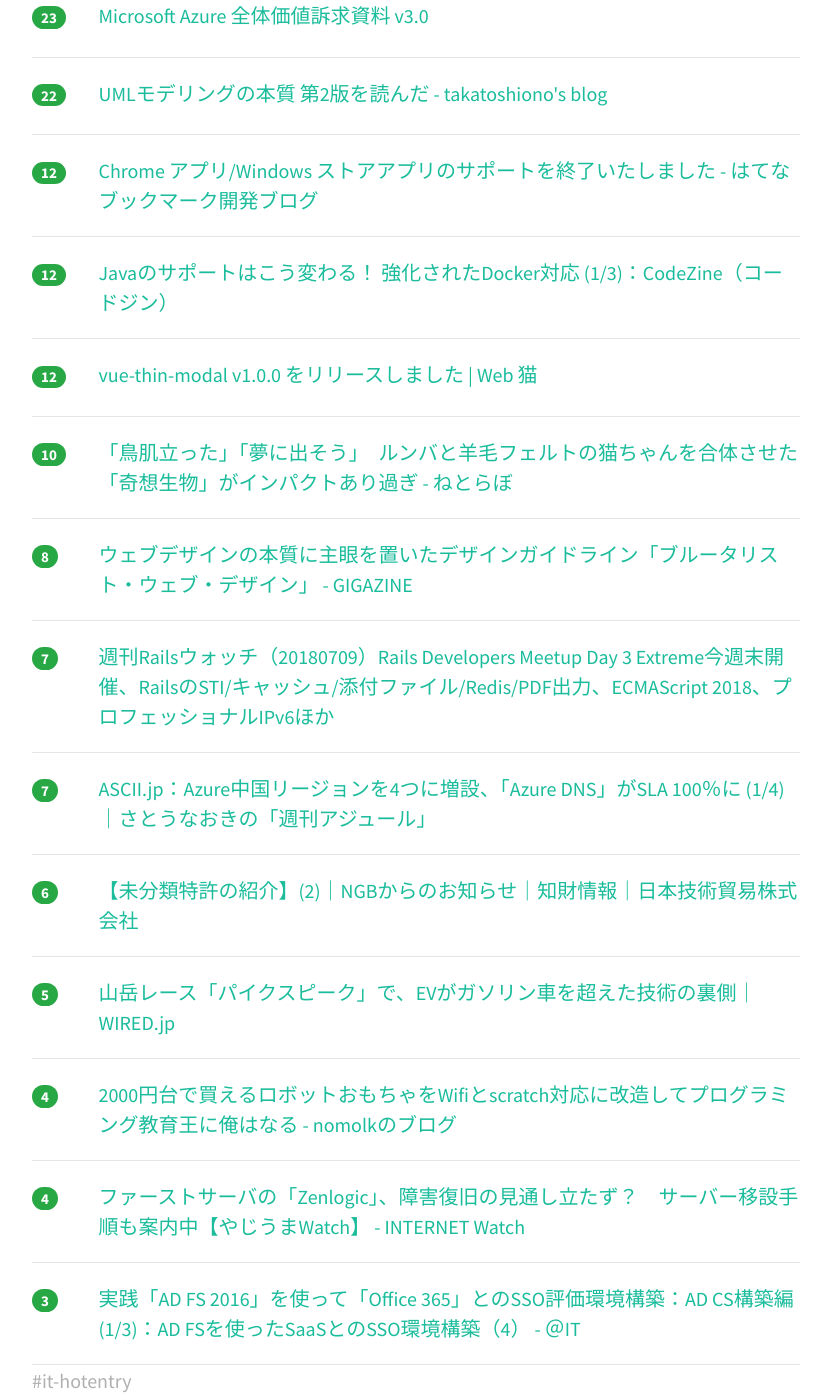
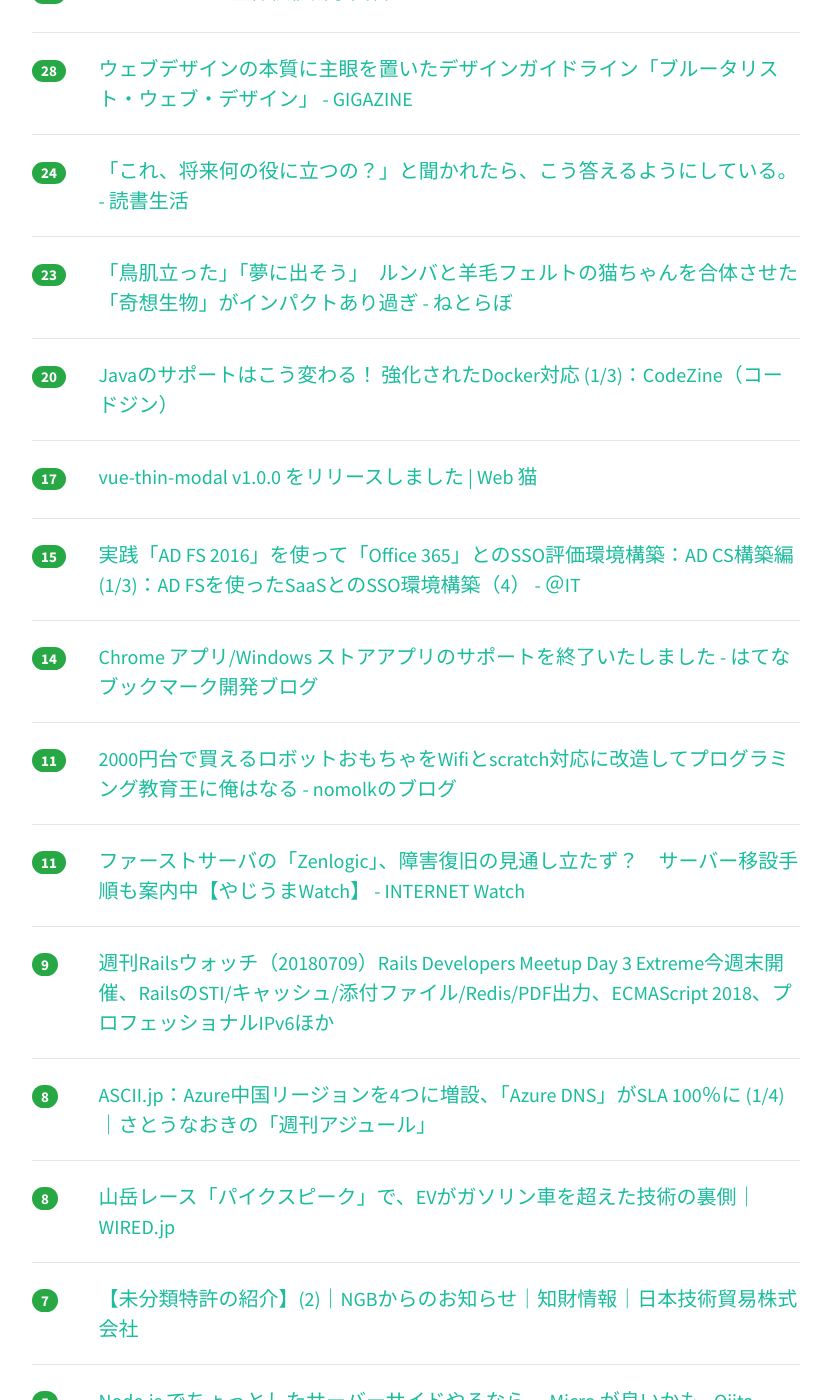
Before and after one commit to yatta47/hatena-matome-site, a Jekyll site: the page built from _posts/2018-07-10-hatena.md, in a window 1280 px wide and 1400 px high, scrolled down 598 px. Shown: the whole window, without its empty margins (224-1055 px from the left). Built offline with Jekyll 4.4.1, drawn with Linux system fonts in a browser that asks for light colours; nearby versions of some CDN libraries; some of the changed text lies outside the part shown.

Commit message:
Updated 2018-07-10

```diff
--- a/_posts/2018-07-10-hatena.md
+++ b/_posts/2018-07-10-hatena.md
@@ -1,88 +1,128 @@
 ---
 layout: post
 title:  "2018-07-10 はてぶIT"
-date:   2018-07-10 08:01:19
+date:   2018-07-10 09:02:09
 tags: [it-hotentry]
 ---
-16 件のデータあり
+24 件のデータあり
 
 <hr><div class="row">
-<div class="col-1"><span class="badge badge-pill badge-success h2">45</span></div>
+<div class="col-1"><span class="badge badge-pill badge-success h2">52</span></div>
 <div class="col-11"><a href='https://qiita.com/KanNishida/items/66a5969ec404f253b3e5' target='_blank'>データ分析の文化がなかったメジャーリーグのアストロスがどうやってデータ分析を武器にワールドシリーズで優勝できたのか？</a></div>
 </div>
 <hr>
 <div class="row">
-<div class="col-1"><span class="badge badge-pill badge-success h2">23</span></div>
+<div class="col-1"><span class="badge badge-pill badge-success h2">35</span></div>
+<div class="col-11"><a href='http://takatoshiono.hatenablog.com/entry/2018/07/10/005148' target='_blank'>UMLモデリングの本質 第2版を読んだ - takatoshiono's blog</a></div>
+</div>
+<hr>
+<div class="row">
+<div class="col-1"><span class="badge badge-pill badge-success h2">35</span></div>
+<div class="col-11"><a href='https://qiita.com/dokums/items/4bb1a08e2c1d15ba1941' target='_blank'>Microsoft Azure 全体価値訴求資料 v3.0</a></div>
+</div>
+<hr>
+<div class="row">
+<div class="col-1"><span class="badge badge-pill badge-success h2">28</span></div>
+<div class="col-11"><a href='https://gigazine.net/news/20180710-brutalist-web-design/' target='_blank'>ウェブデザインの本質に主眼を置いたデザインガイドライン「ブルータリスト・ウェブ・デザイン」 - GIGAZINE</a></div>
+</div>
+<hr>
+<div class="row">
+<div class="col-1"><span class="badge badge-pill badge-success h2">24</span></div>
 <div class="col-11"><a href='http://www.yama-mikasa.com/entry/2018/07/09/%E3%80%8C%E3%81%93%E3%82%8C%E3%80%81%E5%B0%86%E6%9D%A5%E4%BD%95%E3%81%AE%E5%BD%B9%E3%81%AB%E7%AB%8B%E3%81%A4%E3%81%AE%EF%BC%9F%E3%80%8D%E3%81%A8%E8%81%9E%E3%81%8B%E3%82%8C%E3%81%9F%E3%82%89%E3%80%81' target='_blank'>「これ、将来何の役に立つの？」と聞かれたら、こう答えるようにしている。 - 読書生活　</a></div>
 </div>
 <hr>
 <div class="row">
 <div class="col-1"><span class="badge badge-pill badge-success h2">23</span></div>
-<div class="col-11"><a href='https://qiita.com/dokums/items/4bb1a08e2c1d15ba1941' target='_blank'>Microsoft Azure 全体価値訴求資料 v3.0</a></div>
+<div class="col-11"><a href='http://nlab.itmedia.co.jp/nl/articles/1807/09/news112.html' target='_blank'>「鳥肌立った」「夢に出そう」　ルンバと羊毛フェルトの猫ちゃんを合体させた「奇想生物」がインパクトあり過ぎ - ねとらぼ</a></div>
 </div>
 <hr>
 <div class="row">
-<div class="col-1"><span class="badge badge-pill badge-success h2">22</span></div>
-<div class="col-11"><a href='http://takatoshiono.hatenablog.com/entry/2018/07/10/005148' target='_blank'>UMLモデリングの本質 第2版を読んだ - takatoshiono's blog</a></div>
+<div class="col-1"><span class="badge badge-pill badge-success h2">20</span></div>
+<div class="col-11"><a href='https://codezine.jp/article/detail/10939' target='_blank'>Javaのサポートはこう変わる！ 強化されたDocker対応 (1/3)：CodeZine（コードジン）</a></div>
 </div>
 <hr>
 <div class="row">
-<div class="col-1"><span class="badge badge-pill badge-success h2">12</span></div>
+<div class="col-1"><span class="badge badge-pill badge-success h2">17</span></div>
+<div class="col-11"><a href='https://katashin.info/2018/07/09/231' target='_blank'>vue-thin-modal v1.0.0 をリリースしました | Web 猫</a></div>
+</div>
+<hr>
+<div class="row">
+<div class="col-1"><span class="badge badge-pill badge-success h2">15</span></div>
+<div class="col-11"><a href='http://www.atmarkit.co.jp/ait/articles/1807/02/news002.html' target='_blank'>実践「AD FS 2016」を使って「Office 365」とのSSO評価環境構築：AD CS構築編 (1/3)：AD FSを使ったSaaSとのSSO環境構築（4） - ＠IT</a></div>
+</div>
+<hr>
+<div class="row">
+<div class="col-1"><span class="badge badge-pill badge-success h2">14</span></div>
 <div class="col-11"><a href='http://bookmark.hatenastaff.com/entry/2018/07/09/181604' target='_blank'>Chrome アプリ/Windows ストアアプリのサポートを終了いたしました - はてなブックマーク開発ブログ</a></div>
 </div>
 <hr>
 <div class="row">
-<div class="col-1"><span class="badge badge-pill badge-success h2">12</span></div>
-<div class="col-11"><a href='https://codezine.jp/article/detail/10939' target='_blank'>Javaのサポートはこう変わる！ 強化されたDocker対応 (1/3)：CodeZine（コードジン）</a></div>
+<div class="col-1"><span class="badge badge-pill badge-success h2">11</span></div>
+<div class="col-11"><a href='http://nomolk.hatenablog.com/entry/2018/07/09/223000' target='_blank'>2000円台で買えるロボットおもちゃをWifiとscratch対応に改造してプログラミング教育王に俺はなる - nomolkのブログ</a></div>
 </div>
 <hr>
 <div class="row">
-<div class="col-1"><span class="badge badge-pill badge-success h2">12</span></div>
-<div class="col-11"><a href='https://katashin.info/2018/07/09/231' target='_blank'>vue-thin-modal v1.0.0 をリリースしました | Web 猫</a></div>
+<div class="col-1"><span class="badge badge-pill badge-success h2">11</span></div>
+<div class="col-11"><a href='https://internet.watch.impress.co.jp/docs/yajiuma/1131945.html' target='_blank'>ファーストサーバの「Zenlogic」、障害復旧の見通し立たず？　サーバー移設手順も案内中【やじうまWatch】 - INTERNET Watch</a></div>
 </div>
 <hr>
 <div class="row">
-<div class="col-1"><span class="badge badge-pill badge-success h2">10</span></div>
-<div class="col-11"><a href='http://nlab.itmedia.co.jp/nl/articles/1807/09/news112.html' target='_blank'>「鳥肌立った」「夢に出そう」　ルンバと羊毛フェルトの猫ちゃんを合体させた「奇想生物」がインパクトあり過ぎ - ねとらぼ</a></div>
+<div class="col-1"><span class="badge badge-pill badge-success h2">9</span></div>
+<div class="col-11"><a href='https://techracho.bpsinc.jp/hachi8833/2018_07_09/59171' target='_blank'>週刊Railsウォッチ（20180709）Rails Developers Meetup Day 3 Extreme今週末開催、RailsのSTI/キャッシュ/添付ファイル/Redis/PDF出力、ECMAScript 2018、プロフェッショナルIPv6ほか</a></div>
 </div>
 <hr>
 <div class="row">
 <div class="col-1"><span class="badge badge-pill badge-success h2">8</span></div>
-<div class="col-11"><a href='https://gigazine.net/news/20180710-brutalist-web-design/' target='_blank'>ウェブデザインの本質に主眼を置いたデザインガイドライン「ブルータリスト・ウェブ・デザイン」 - GIGAZINE</a></div>
+<div class="col-11"><a href='http://ascii.jp/elem/000/001/706/1706530/' target='_blank'>ASCII.jp：Azure中国リージョンを4つに増設、「Azure DNS」がSLA 100％に (1/4)｜さとうなおきの「週刊アジュール」</a></div>
+</div>
+<hr>
+<div class="row">
+<div class="col-1"><span class="badge badge-pill badge-success h2">8</span></div>
+<div class="col-11"><a href='https://wired.jp/2018/07/09/engineering-of-vw-pikes-peak/' target='_blank'>山岳レース「パイクスピーク」で、EVがガソリン車を超えた技術の裏側｜WIRED.jp</a></div>
 </div>
 <hr>
 <div class="row">
 <div class="col-1"><span class="badge badge-pill badge-success h2">7</span></div>
-<div class="col-11"><a href='https://techracho.bpsinc.jp/hachi8833/2018_07_09/59171' target='_blank'>週刊Railsウォッチ（20180709）Rails Developers Meetup Day 3 Extreme今週末開催、RailsのSTI/キャッシュ/添付ファイル/Redis/PDF出力、ECMAScript 2018、プロフェッショナルIPv6ほか</a></div>
-</div>
-<hr>
-<div class="row">
-<div class="col-1"><span class="badge badge-pill badge-success h2">7</span></div>
-<div class="col-11"><a href='http://ascii.jp/elem/000/001/706/1706530/' target='_blank'>ASCII.jp：Azure中国リージョンを4つに増設、「Azure DNS」がSLA 100％に (1/4)｜さとうなおきの「週刊アジュール」</a></div>
-</div>
-<hr>
-<div class="row">
-<div class="col-1"><span class="badge badge-pill badge-success h2">6</span></div>
 <div class="col-11"><a href='http://www.ngb.co.jp/ip_articles/detail/424.html' target='_blank'>【未分類特許の紹介】(2)｜NGBからのお知らせ｜知財情報｜日本技術貿易株式会社</a></div>
 </div>
 <hr>
 <div class="row">
 <div class="col-1"><span class="badge badge-pill badge-success h2">5</span></div>
-<div class="col-11"><a href='https://wired.jp/2018/07/09/engineering-of-vw-pikes-peak/' target='_blank'>山岳レース「パイクスピーク」で、EVがガソリン車を超えた技術の裏側｜WIRED.jp</a></div>
+<div class="col-11"><a href='https://qiita.com/acro5piano/items/d421e2d41ee15e20e1de' target='_blank'>Node.js でちょっとしたサーバーサイドやるなら、 Micro が良いかも - Qiita</a></div>
+</div>
+<hr>
+<div class="row">
+<div class="col-1"><span class="badge badge-pill badge-success h2">5</span></div>
+<div class="col-11"><a href='http://monoist.atmarkit.co.jp/mn/articles/1807/09/news029.html' target='_blank'>AIにおける予測と解釈性を両立、説明可能AIの提供を開始 - MONOist（モノイスト）</a></div>
+</div>
+<hr>
+<div class="row">
+<div class="col-1"><span class="badge badge-pill badge-success h2">5</span></div>
+<div class="col-11"><a href='https://aws.amazon.com/about-aws/whats-new/2018/07/add-scaling-to-services-you-build-on-aws/' target='_blank'>Add Scaling to Services You Build on AWS</a></div>
+</div>
+<hr>
+<div class="row">
+<div class="col-1"><span class="badge badge-pill badge-success h2">5</span></div>
+<div class="col-11"><a href='http://techblog.imagemagic.jp/2018/07/09/immutable%E3%81%A8%E3%81%84%E3%81%86%E6%A6%82%E5%BF%B5%E3%81%AB%E3%81%A4%E3%81%84%E3%81%A6/' target='_blank'>Immutableという概念について – Image Magic Tech Blog</a></div>
+</div>
+<hr>
+<div class="row">
+<div class="col-1"><span class="badge badge-pill badge-success h2">5</span></div>
+<div class="col-11"><a href='https://gigazine.net/news/20180710-girl-scout-learn-hacking/' target='_blank'>ガールスカウトで鍵のピッキングやPCのハッキング技術を学ぶカリキュラムが話題に - GIGAZINE</a></div>
 </div>
 <hr>
 <div class="row">
 <div class="col-1"><span class="badge badge-pill badge-success h2">4</span></div>
-<div class="col-11"><a href='http://nomolk.hatenablog.com/entry/2018/07/09/223000' target='_blank'>2000円台で買えるロボットおもちゃをWifiとscratch対応に改造してプログラミング教育王に俺はなる - nomolkのブログ</a></div>
-</div>
-<hr>
-<div class="row">
-<div class="col-1"><span class="badge badge-pill badge-success h2">4</span></div>
-<div class="col-11"><a href='https://internet.watch.impress.co.jp/docs/yajiuma/1131945.html' target='_blank'>ファーストサーバの「Zenlogic」、障害復旧の見通し立たず？　サーバー移設手順も案内中【やじうまWatch】 - INTERNET Watch</a></div>
+<div class="col-11"><a href='https://gigazine.net/news/20180709-miss-ai-doshisha/' target='_blank'>ミス同志社になれる確率を顔写真から判定してくれる「同志社ミスコンAI」を使ってみた - GIGAZINE</a></div>
 </div>
 <hr>
 <div class="row">
 <div class="col-1"><span class="badge badge-pill badge-success h2">3</span></div>
-<div class="col-11"><a href='http://www.atmarkit.co.jp/ait/articles/1807/02/news002.html' target='_blank'>実践「AD FS 2016」を使って「Office 365」とのSSO評価環境構築：AD CS構築編 (1/3)：AD FSを使ったSaaSとのSSO環境構築（4） - ＠IT</a></div>
+<div class="col-11"><a href='https://thegradient.pub/nlp-imagenet/' target='_blank'>NLP's ImageNet moment has arrived</a></div>
 </div>
 <hr>
+<div class="row">
+<div class="col-1"><span class="badge badge-pill badge-success h2">3</span></div>
+<div class="col-11"><a href='https://internet.watch.impress.co.jp/docs/yajiuma/1131946.html' target='_blank'>ご利用は計画的に？　全国70店舗以上の電子部品店を網羅したマップが公開中【やじうまWatch】 - INTERNET Watch</a></div>
+</div>
+<hr>
```
